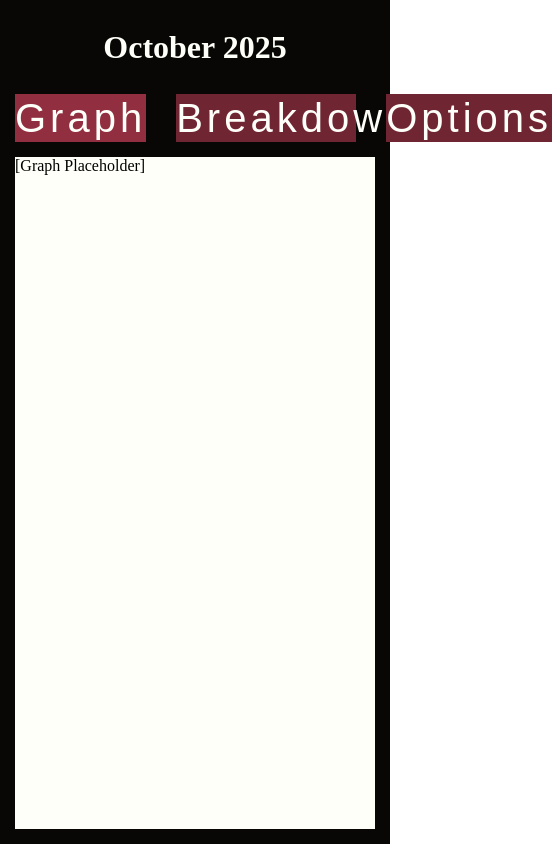
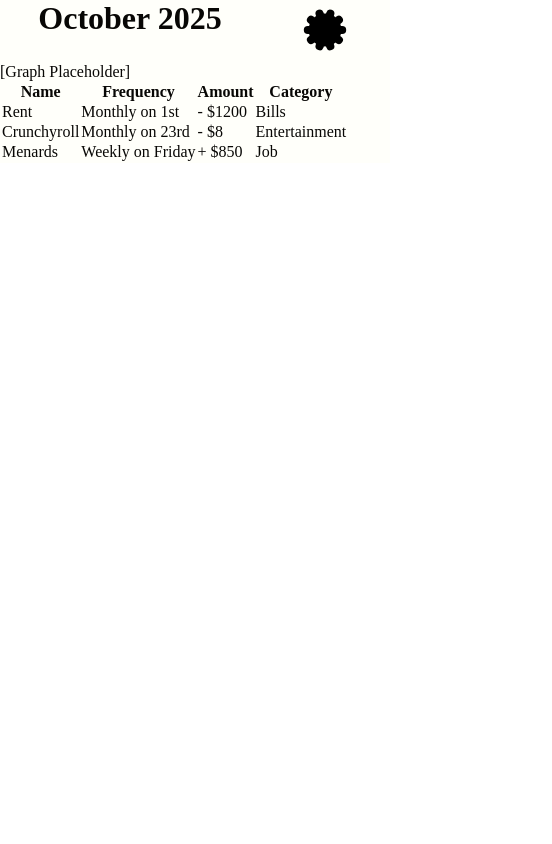
Before and after one commit to drehbein/glanceFinance, a plain HTML site: page index.html in a window 390 px wide. Shown: the whole page, 552 px wide, since content can reach past the window. Drawn offline with Linux system fonts and the light colour scheme.

Commit message:
Made layout responsive and options overlay; Closes #1

```diff
--- a/index.html
+++ b/index.html
@@ -5,20 +5,15 @@
   <meta name="viewport" content="width=device-width, initial-scale=1.0">
   <title>Glance Finance</title>
   <link rel="stylesheet" href="stylesheet.css">
-  <link rel="icon" type="image/svg" href="images/logo.svg">
+  <link rel="icon" type="image/svg" href="images/graphIcon.svg">
   <script src="script.js"></script>
 </head>
 <body>
-  <!-- web layout: date, settings, br, graph, breakdown (options makes new overlay menu) -->
   <div id="wrapper">
-    <header>
-      <h1 id="date">[date]</h1>
-    </header>
-    <nav>
-      <button id="graphButton" onclick="display('graph', 'graphButton')">Graph</button>
-      <button id="breakdownButton" onclick="display('breakdown', 'breakdownButton')">Breakdown</button>
-      <button id="optionsButton" onclick="display('options', 'optionsButton')">Options</button>
-    </nav>
+    <h1 id="date"></h1>
+    <button id="optionsButton" onclick="displayOptions()">
+      <img id="optionsIcon" src="images/optionsIcon.svg" alt="Navigation icon to options">
+    </button>
     <div id="graph">
       <p>[Graph Placeholder]</p>
         <!--
@@ -26,18 +21,8 @@
           Build graph day-by-day
         -->
     </div>
-    <menu id="options">
-      <li>[Color sceme dropdown]</li>
-      <li>[Editor button]</li>
-      <li>[Initial capital text input] | [Initial date calendar selector]</li>
-      <li>[Time range slider]</li>
-      <li>[Time increments slider]</li>
-      <li>[Origin toggle]</li> <!-- Toggle origin being zero or relative minimum -->
-      <li>[Categories toggle]</li> <!--Toggle line graph to bar graph, color coded by category -->
-      <li>[Sort by dropdown for breakdown]</li>
-    </menu>
     <div id="breakdown">
-      <table id="expenses">
+      <table>
         <thead>
           <tr>
             <th>Name</th>
@@ -66,7 +51,24 @@
             <td>Job</td>
           </tr>
         </tbody>
-     </table>
+      </table>
+    </div>
+    <div id="optionsWrapper" class="isHidden">
+      <div id="optionsField">
+        <h1>Options</h1>
+        <button id="optionsExit" onclick="hideOptions()">
+          <img src="images/closeIcon.svg" alt="Exit options menu button">
+        </button>
+        <menu>
+          <li>[Color sceme dropdown]</li>
+          <li>[Initial capital text input] | [Initial date calendar selector]</li>
+          <li>[Time range slider]</li>
+          <li>[Time increments slider]</li>
+          <li>[Origin toggle]</li> <!-- Toggle origin being zero or relative minimum -->
+          <li>[Sort by dropdown for breakdown]</li>
+          <li>[login/account stuff]</li> <!-- Maybe the options icon should just be the avatar icon? -->
+        </menu>
+      </div>
     </div>
   </div>
 </body>
--- a/script.js
+++ b/script.js
@@ -7,26 +7,12 @@ document.addEventListener('DOMContentLoaded', function () {
   document.getElementById('date').textContent = month + " " + year;
 });
 
-// On navigation, switches between pages
+function displayOptions () {
+  let options = document.getElementById('optionsWrapper');
+  options.classList.remove('isHidden');
+}
 
-function display (contentId, buttonID) {
-  let graph = document.getElementById("graph");
-  let breakdown = document.getElementById("breakdown");
-  let options = document.getElementById("options");
-  let graphButton = document.getElementById("graphButton");
-  let breakdownButton = document.getElementById("breakdownButton");
-  let optionsButton = document.getElementById("optionsButton");
-
-  graph.style.display = "none";
-  breakdown.style.display = "none";
-  options.style.display = "none";
-  graphButton.style.backgroundColor = "#702632"
-  breakdownButton.style.backgroundColor = "#702632"
-  optionsButton.style.backgroundColor = "#702632"
-
-  let content = document.getElementById(contentId);
-  let button = document.getElementById(buttonID);
-
-  content.style.display = "block";
-  button.style.backgroundColor = "#912F40";
+function hideOptions () {
+  let options = document.getElementById('optionsWrapper');
+  options.classList.add('isHidden');
 }
--- a/stylesheet.css
+++ b/stylesheet.css
@@ -14,86 +14,82 @@
 }
 
 #wrapper {
+  width: 100%;
+  background-color: #FFFFFA;
+  color: #080705;
   display: grid;
-  grid-template-columns: repeat(4, 1fr);
-  grid-template-rows: 64px 48px 1fr;
-  gap: 15px;
-  border: 15px solid #080705;
-  height: 100vh;
-  background-color: #080705;
+  grid-template-columns: 2fr 1fr;
+  grid-template-areas:
+    'date optionsButton'
+    'graph graph'
+    'breakdown breakdown';
 }
 
-header {
-  grid-column: 1 / 5;
-  grid-row: 1;
-  display: flex;
-}
-
-header > * {
-  margin: auto 20px;
-  flex-grow: 1;
+#date {
+  grid-area: date;
   text-align: center;
 }
 
-header img {
-  width: 64px;
-  height: 64px;
-  background-color: #FFFFFA;
+button {
+  border: none;
+  background: none;
 }
 
-header h1 {
-  background-color: #080705;
-  color: #FFFFFA;
-  flex-grow: 1;
+#optionsButton {
+  grid-area: optionsButton;
 }
 
-nav {
-  grid-column: 1 / 5;
-  grid-row: 2;
-  display: flex;
-}
-
-nav > button {
-  width: 50%;
-  border: none;
-  background-color: #702632;
-  color: #FFFFFA;
-  font-size: 2.5rem;
-  letter-spacing: 4px;
-  font-weight: 500;
-  transition: background-color 500ms linear;
-  margin: 0 15px;
-}
-
-nav > *:first-child {
-  background-color: #912F40;
-  margin-left: 0;
-}
-
-nav > *:last-child {
-  margin-right: 0;
+#optionsIcon {
+  width: 60px;
 }
 
 #graph {
-  grid-column: 1 / 5;
-  grid-row: 3;
-  background-color: #FFFFFA;
-}
-
-#options {
-  grid-column: 1 / 5;
-  grid-row: 3;
-  display: none;
-  background-color: #FFFFFA;
+  grid-area: graph;
 }
 
 #breakdown {
-  grid-column: 1 / 5;
-  grid-row: 3;
-  display: none;
-  background-color: #FFFFFA;
+  grid-area: breakdown;
 }
 
-#breakdown > * {
+#optionsWrapper {
+  position: absolute;
   width: 100%;
+  background-color: rgba(255, 255, 250, 0.8); /* Opaque version of #FFFFFA */
 }
+
+.isHidden {
+  display: none;
+}
+
+#optionsField {
+  position: relative;
+  width: min(80%, 40rem);
+  margin: 3rem auto 0;
+  padding: 1rem 2rem 2rem;
+  background-color: #FFFFFA;
+  border: 2px solid #080705;
+  border-radius: 4px;
+}
+
+#optionsExit {
+  position: absolute;
+  top: 1rem;
+  right: 1rem;
+}
+
+#optionsExit img {
+  width: 2rem;
+}
+
+#optionsField h1 {
+  margin-bottom: 2rem;
+  text-align: center;
+}
+
+@media screen and (min-width: 64rem) {
+  #wrapper {
+    grid-template-areas:
+      'date optionsButton'
+      'graph breakdown';
+  }
+}
```
Also changed, not shown: images/closeIcon.svg (added).
